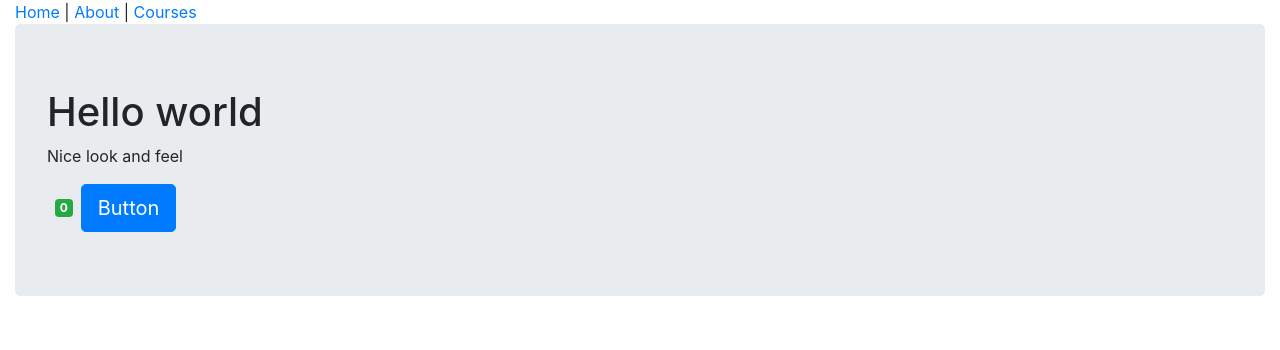
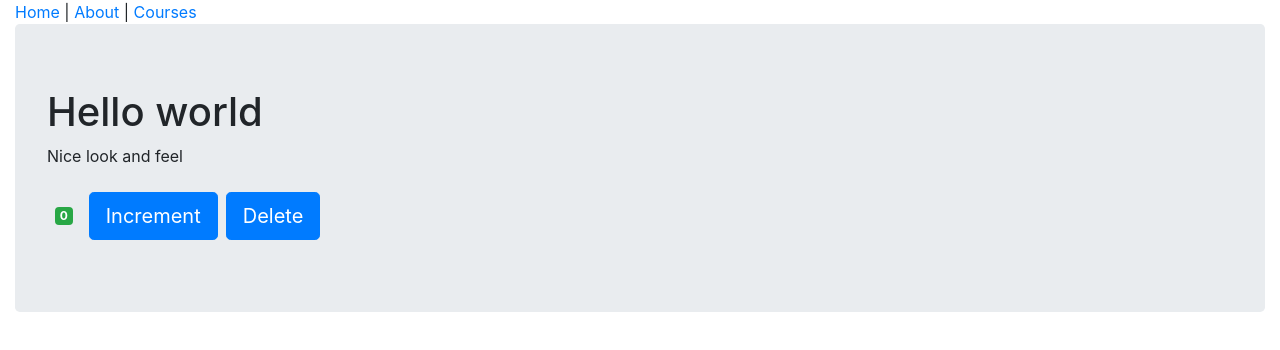
Before and after one commit to sharonisrael/ps-flux, a React (Create React App) app: page / in a window 1280 px wide. Shown: the top 350 px of the page. Built offline with nearby package versions, Linux system fonts and the light colour scheme.

Commit message:
Adding Cuonter button with props

```diff
--- a/src/App.js
+++ b/src/App.js
@@ -2,7 +2,7 @@
 import React, { Component } from "react";
 import AboutPage from "./components/AboutPage";
 import NavigationBar from "./components/NavigationBar";
-import Counter from "./components/Counter";
+import CounterPage from "./components/CounterPage";
 import CoursesPage from "./components/CoursesPage";
 
 // git test
@@ -27,7 +27,7 @@ class App extends Component {
     } else if (window.location.pathname.endsWith("/courses")) {
       return <CoursesPage />;
     } else {
-      return <Counter />;
+      return <CounterPage />;
     }
   }
 }
--- a/src/components/Counter.jsx
+++ /dev/null
@@ -1,36 +0,0 @@
-// imrc in the shortcut
-import React, { Component } from "react";
-
-// cc in the shortcut
-class Counter extends Component {
-  state = {
-    count: 0,
-  };
-
-  render() {
-    // Need <div> as otherwise babel doesn't know to compile 2 components
-    return (
-      // Important because otherwise JS thinks it's empty
-      <div className="jumbotron">
-        <h1>Hello world</h1>
-        <p>Nice look and feel</p>
-        <span className="badge badge-success m-2">{this.state.count}</span>
-        <button
-          onClick={this.handleIncrement}
-          className="btn btn-primary btn-lg"
-        >
-          Button
-        </button>
-      </div>
-    );
-  }
-
-  // This is the syntax to get the this object = () =>
-  handleIncrement = () => {
-    let newTotal = this.state.count + 1;
-    console.log("new total" + newTotal);
-    this.setState({ count: newTotal });
-  };
-}
-
-export default Counter;
--- /dev/null
+++ b/src/components/CounterButton.jsx
@@ -0,0 +1,28 @@
+import React, { Component } from "react";
+
+class CounterButton extends Component {
+  state = {};
+  render() {
+    return (
+      <>
+        <span className="badge badge-success m-2">
+          {this.props.counter.count}
+        </span>
+        <button
+          onClick={() => this.props.onIncrement()}
+          className="btn btn-primary btn-lg m-2"
+        >
+          Increment
+        </button>
+        <button
+          onClick={() => this.props.onDelete(this.props.counter.counter_id)}
+          className="btn btn-primary btn-lg"
+        >
+          Delete
+        </button>
+      </>
+    );
+  }
+}
+
+export default CounterButton;
--- /dev/null
+++ b/src/components/CounterPage.jsx
@@ -0,0 +1,52 @@
+// imrc in the shortcut
+import React, { Component } from "react";
+import CounterButton from "./CounterButton";
+
+// cc in the shortcut
+class Counter extends Component {
+  state = {
+    counter: {
+      count: 0,
+      counter_id: 1,
+    },
+  };
+
+  render() {
+    // Need <div> as otherwise babel doesn't know to compile 2 components
+    return (
+      // Important because otherwise JS thinks it's empty
+      <div className="jumbotron">
+        <h1>Hello world</h1>
+        <p>Nice look and feel</p>
+        <CounterButton
+          counter={this.state.counter}
+          onIncrement={this.handleIncrement}
+          onDelete={this.handleDelete}
+        />
+      </div>
+    );
+  }
+
+  // This is the syntax to get the this object = () =>
+  handleIncrement = () => {
+    let newCountTotal = this.state.counter.count + 1;
+    console.log("new total" + newCountTotal);
+    let newCounter = { count: newCountTotal, counter_id: 1 };
+    this.setState({ counter: newCounter });
+  };
+
+  // This is the syntax to get the this object = () =>
+  // handleIncrement() {
+  //   console.log("Clicked", this); // "this" is undefined.
+  //   // You must put in the constructor
+  //   //this.handleIncrement = this.handleIncrement.bind(this)
+  // };
+
+  // This is the syntax to get the this object = () =>
+  handleDelete = (counter_id) => {
+    console.log("item to delete " + counter_id);
+    let newCounter = { count: 0, counter_id: 1 };
+    this.setState({ counter: newCounter });
+  };
+}
+export default Counter;
```
